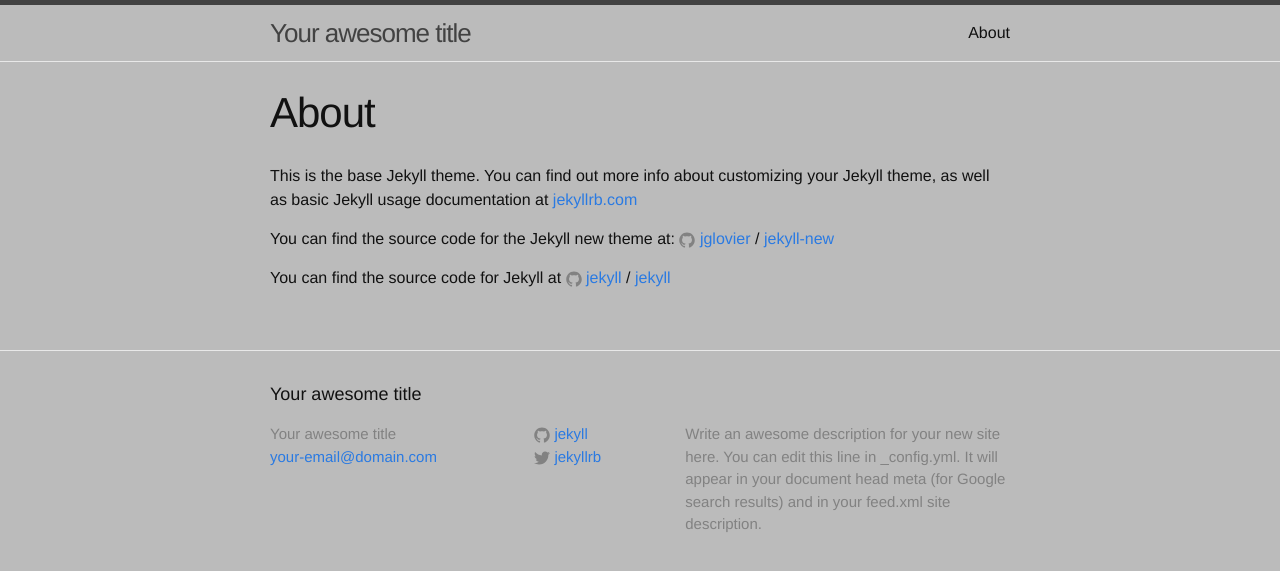
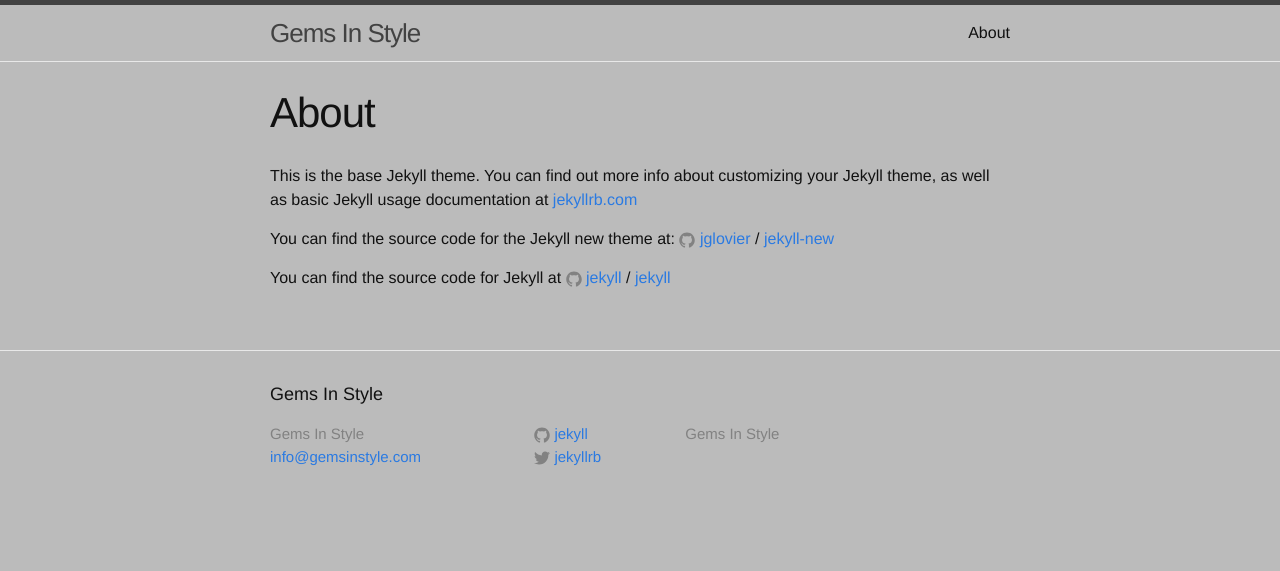
Before and after one commit to gemsinstyle/gemsinstyle.github.io, a Jekyll site: the page built from about.md, in a window 1280 px wide. Shown: the top 571 px of the page. Built offline with Jekyll 4.4.1, drawn with Linux system fonts in a browser that asks for light colours.

Commit message:
meta content

```diff
--- a/_config.yml
+++ b/_config.yml
@@ -6,14 +6,12 @@
 # 'jekyll serve'. If you change this file, please restart the server process.
 
 # Site settings
-title: Your awesome title
-email: your-email@domain.com
+title: Gems In Style
+email: info@gemsinstyle.com
 description: > # this means to ignore newlines until "baseurl:"
-  Write an awesome description for your new site here. You can edit this
-  line in _config.yml. It will appear in your document head meta (for
-  Google search results) and in your feed.xml site description.
+    Gems In Style
 baseurl: "" # the subpath of your site, e.g. /blog
-url: "http://yourdomain.com" # the base hostname & protocol for your site
+url: "http://gemsinstyle.com" # the base hostname & protocol for your site
 twitter_username: jekyllrb
 github_username:  jekyll
 
```
